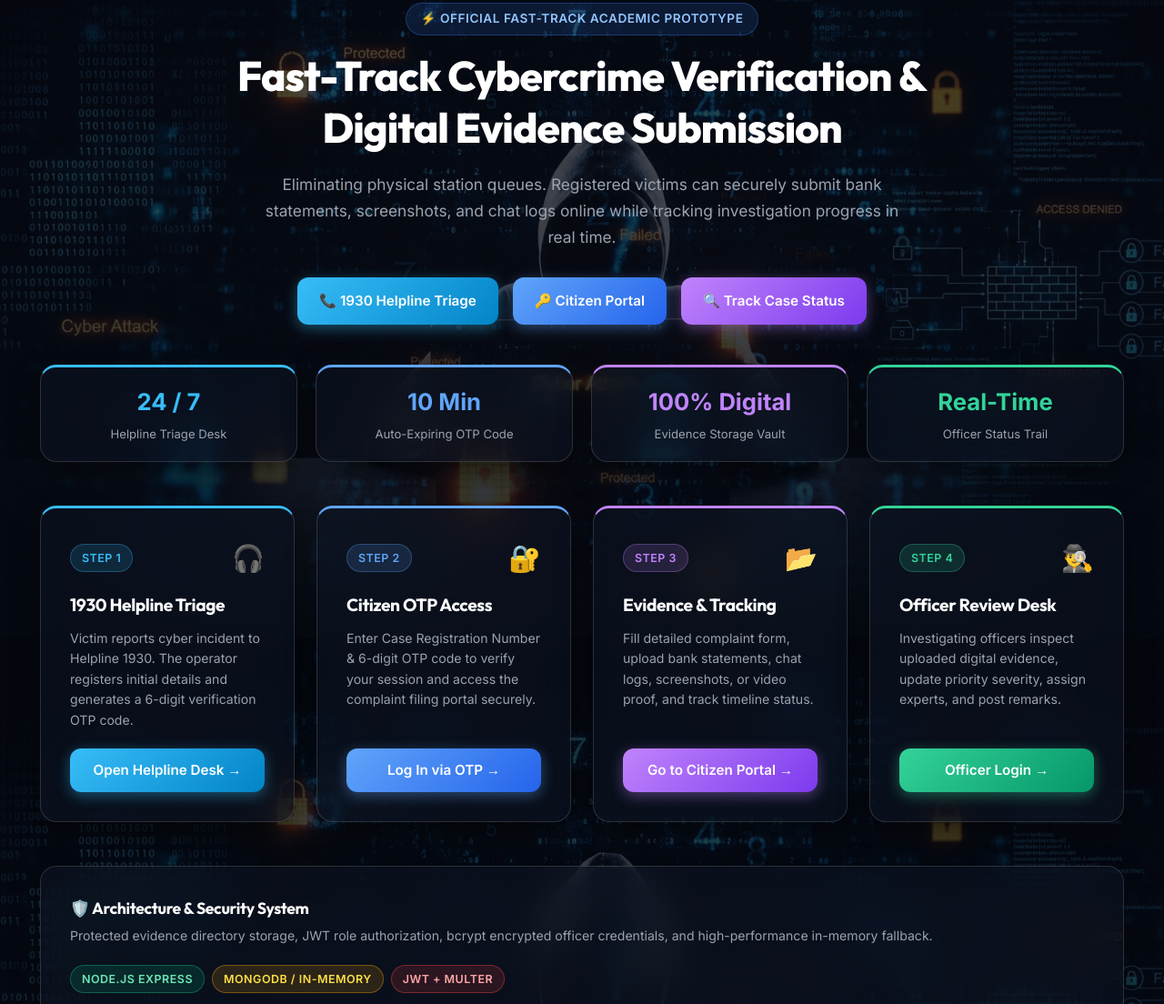
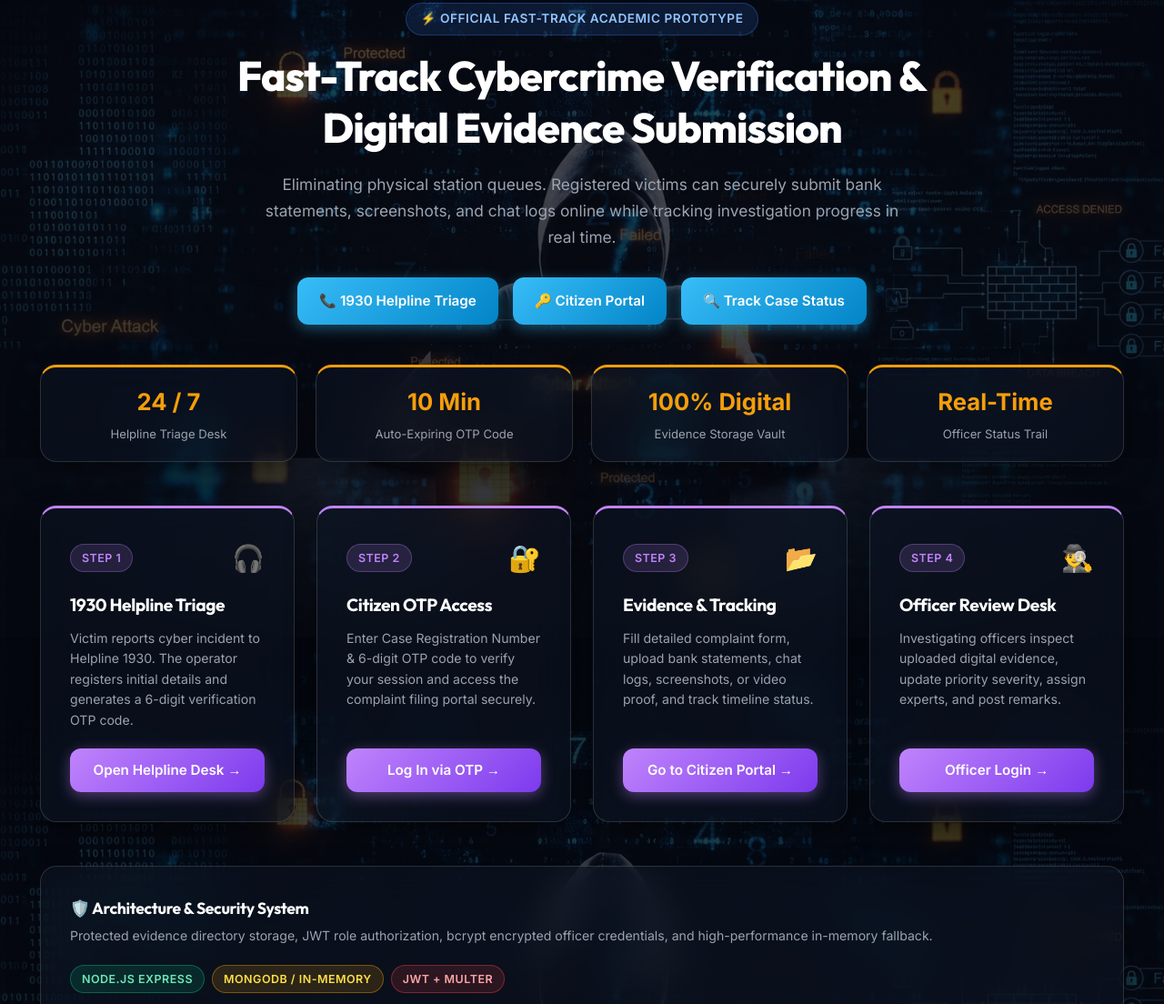
Before and after one commit to whynotphani/CyberCrime-Case-Reporting-Portal, a website: page frontend/index.html in a window 1280 px wide. Shown: the part 99-1203 px from the top of the page at 91% size. Drawn offline with Linux system fonts and the light colour scheme.

Commit message:
Apply distinct row-by-row color themes (Row 1: Light Sky Cyan, Row 2: Amber Gold, Row 3: Soft Lavender)

```diff
--- a/frontend/index.html
+++ b/frontend/index.html
@@ -40,48 +40,48 @@
         Eliminating physical station queues. Registered victims can securely submit bank statements, screenshots, and chat logs online while tracking investigation progress in real time.
       </p>
 
-      <!-- Quick Action Navigation Hub (Light Color Themes) -->
+      <!-- Quick Action Navigation Hub (Row 1 Theme: Light Sky Cyan) -->
       <div style="display: flex; flex-wrap: wrap; gap: 1rem; justify-content: center;">
         <a href="helpline-desk.html" class="btn btn-light-cyan" style="padding: 0.85rem 1.5rem; font-size: 0.95rem;">
           📞 1930 Helpline Triage
         </a>
-        <a href="citizen-login.html" class="btn btn-light-blue" style="padding: 0.85rem 1.5rem; font-size: 0.95rem;">
+        <a href="citizen-login.html" class="btn btn-light-cyan" style="padding: 0.85rem 1.5rem; font-size: 0.95rem;">
           🔑 Citizen Portal
         </a>
-        <a href="citizen-status.html" class="btn btn-light-purple" style="padding: 0.85rem 1.5rem; font-size: 0.95rem;">
+        <a href="citizen-status.html" class="btn btn-light-cyan" style="padding: 0.85rem 1.5rem; font-size: 0.95rem;">
           🔍 Track Case Status
         </a>
       </div>
     </div>
 
-    <!-- Live System Metrics Bar -->
+    <!-- Live System Metrics Bar (Row 2 Theme: Amber Gold) -->
     <div class="home-metrics-grid">
-      <div class="glass-card" style="padding: 1.15rem; text-align: center; border-top: 3px solid #38bdf8;">
-        <div style="font-size: 1.6rem; color: #38bdf8; font-weight: 800; margin-bottom: 0.25rem;">24 / 7</div>
+      <div class="glass-card" style="padding: 1.15rem; text-align: center; border-top: 3px solid #f59e0b;">
+        <div style="font-size: 1.6rem; color: #f59e0b; font-weight: 800; margin-bottom: 0.25rem;">24 / 7</div>
         <div style="font-size: 0.82rem; color: var(--text-muted);">Helpline Triage Desk</div>
       </div>
-      <div class="glass-card" style="padding: 1.15rem; text-align: center; border-top: 3px solid #60a5fa;">
-        <div style="font-size: 1.6rem; color: #60a5fa; font-weight: 800; margin-bottom: 0.25rem;">10 Min</div>
+      <div class="glass-card" style="padding: 1.15rem; text-align: center; border-top: 3px solid #f59e0b;">
+        <div style="font-size: 1.6rem; color: #f59e0b; font-weight: 800; margin-bottom: 0.25rem;">10 Min</div>
         <div style="font-size: 0.82rem; color: var(--text-muted);">Auto-Expiring OTP Code</div>
       </div>
-      <div class="glass-card" style="padding: 1.15rem; text-align: center; border-top: 3px solid #c084fc;">
-        <div style="font-size: 1.6rem; color: #c084fc; font-weight: 800; margin-bottom: 0.25rem;">100% Digital</div>
+      <div class="glass-card" style="padding: 1.15rem; text-align: center; border-top: 3px solid #f59e0b;">
+        <div style="font-size: 1.6rem; color: #f59e0b; font-weight: 800; margin-bottom: 0.25rem;">100% Digital</div>
         <div style="font-size: 0.82rem; color: var(--text-muted);">Evidence Storage Vault</div>
       </div>
-      <div class="glass-card" style="padding: 1.15rem; text-align: center; border-top: 3px solid #34d399;">
-        <div style="font-size: 1.6rem; color: #34d399; font-weight: 800; margin-bottom: 0.25rem;">Real-Time</div>
+      <div class="glass-card" style="padding: 1.15rem; text-align: center; border-top: 3px solid #f59e0b;">
+        <div style="font-size: 1.6rem; color: #f59e0b; font-weight: 800; margin-bottom: 0.25rem;">Real-Time</div>
         <div style="font-size: 0.82rem; color: var(--text-muted);">Officer Status Trail</div>
       </div>
     </div>
 
-    <!-- Organized 4-Column Action Cards Grid (Light Color Themes) -->
+    <!-- Organized 4-Column Action Cards Grid (Row 3 Theme: Royal Violet / Soft Lavender) -->
     <div class="home-step-grid">
 
-      <!-- Step 1 Card: Helpline Triage (Light Sky Cyan) -->
-      <div class="glass-card" style="display: flex; flex-direction: column; justify-content: space-between; border-top: 3px solid #38bdf8;">
+      <!-- Step 1 Card -->
+      <div class="glass-card" style="display: flex; flex-direction: column; justify-content: space-between; border-top: 3px solid #c084fc;">
         <div>
           <div style="display: flex; justify-content: space-between; align-items: center; margin-bottom: 0.85rem;">
-            <span class="badge" style="background: rgba(56, 189, 248, 0.15); color: #38bdf8; border: 1px solid rgba(56, 189, 248, 0.3);">Step 1</span>
+            <span class="badge" style="background: rgba(192, 132, 252, 0.15); color: #c084fc; border: 1px solid rgba(192, 132, 252, 0.3);">Step 1</span>
             <span style="font-size: 1.8rem;">🎧</span>
           </div>
           <h3 style="font-size: 1.2rem; margin-bottom: 0.6rem; color: #fff;">1930 Helpline Triage</h3>
@@ -89,16 +89,16 @@
             Victim reports cyber incident to Helpline 1930. The operator registers initial details and generates a 6-digit verification OTP code.
           </p>
         </div>
-        <a href="helpline-desk.html" class="btn btn-light-cyan btn-full">
+        <a href="helpline-desk.html" class="btn btn-light-purple btn-full">
           Open Helpline Desk →
         </a>
       </div>
 
-      <!-- Step 2 Card: Citizen OTP Access (Light Royal Blue) -->
-      <div class="glass-card" style="display: flex; flex-direction: column; justify-content: space-between; border-top: 3px solid #60a5fa;">
+      <!-- Step 2 Card -->
+      <div class="glass-card" style="display: flex; flex-direction: column; justify-content: space-between; border-top: 3px solid #c084fc;">
         <div>
           <div style="display: flex; justify-content: space-between; align-items: center; margin-bottom: 0.85rem;">
-            <span class="badge" style="background: rgba(96, 165, 250, 0.15); color: #60a5fa; border: 1px solid rgba(96, 165, 250, 0.3);">Step 2</span>
+            <span class="badge" style="background: rgba(192, 132, 252, 0.15); color: #c084fc; border: 1px solid rgba(192, 132, 252, 0.3);">Step 2</span>
             <span style="font-size: 1.8rem;">🔐</span>
           </div>
           <h3 style="font-size: 1.2rem; margin-bottom: 0.6rem; color: #fff;">Citizen OTP Access</h3>
@@ -106,12 +106,12 @@
             Enter Case Registration Number & 6-digit OTP code to verify your session and access the complaint filing portal securely.
           </p>
         </div>
-        <a href="citizen-login.html" class="btn btn-light-blue btn-full">
+        <a href="citizen-login.html" class="btn btn-light-purple btn-full">
           Log In via OTP →
         </a>
       </div>
 
-      <!-- Step 3 Card: Evidence & Tracking (Light Lavender Purple) -->
+      <!-- Step 3 Card -->
       <div class="glass-card" style="display: flex; flex-direction: column; justify-content: space-between; border-top: 3px solid #c084fc;">
         <div>
           <div style="display: flex; justify-content: space-between; align-items: center; margin-bottom: 0.85rem;">
@@ -128,11 +128,11 @@
         </a>
       </div>
 
-      <!-- Step 4 Card: Officer Review Desk (Light Mint Emerald) -->
-      <div class="glass-card" style="display: flex; flex-direction: column; justify-content: space-between; border-top: 3px solid #34d399;">
+      <!-- Step 4 Card -->
+      <div class="glass-card" style="display: flex; flex-direction: column; justify-content: space-between; border-top: 3px solid #c084fc;">
         <div>
           <div style="display: flex; justify-content: space-between; align-items: center; margin-bottom: 0.85rem;">
-            <span class="badge" style="background: rgba(52, 211, 153, 0.15); color: #34d399; border: 1px solid rgba(52, 211, 153, 0.3);">Step 4</span>
+            <span class="badge" style="background: rgba(192, 132, 252, 0.15); color: #c084fc; border: 1px solid rgba(192, 132, 252, 0.3);">Step 4</span>
             <span style="font-size: 1.8rem;">🕵️‍♂️</span>
           </div>
           <h3 style="font-size: 1.2rem; margin-bottom: 0.6rem; color: #fff;">Officer Review Desk</h3>
@@ -140,7 +140,7 @@
             Investigating officers inspect uploaded digital evidence, update priority severity, assign experts, and post remarks.
           </p>
         </div>
-        <a href="officer-login.html" class="btn btn-light-emerald btn-full">
+        <a href="officer-login.html" class="btn btn-light-purple btn-full">
           Officer Login →
         </a>
       </div>
```
